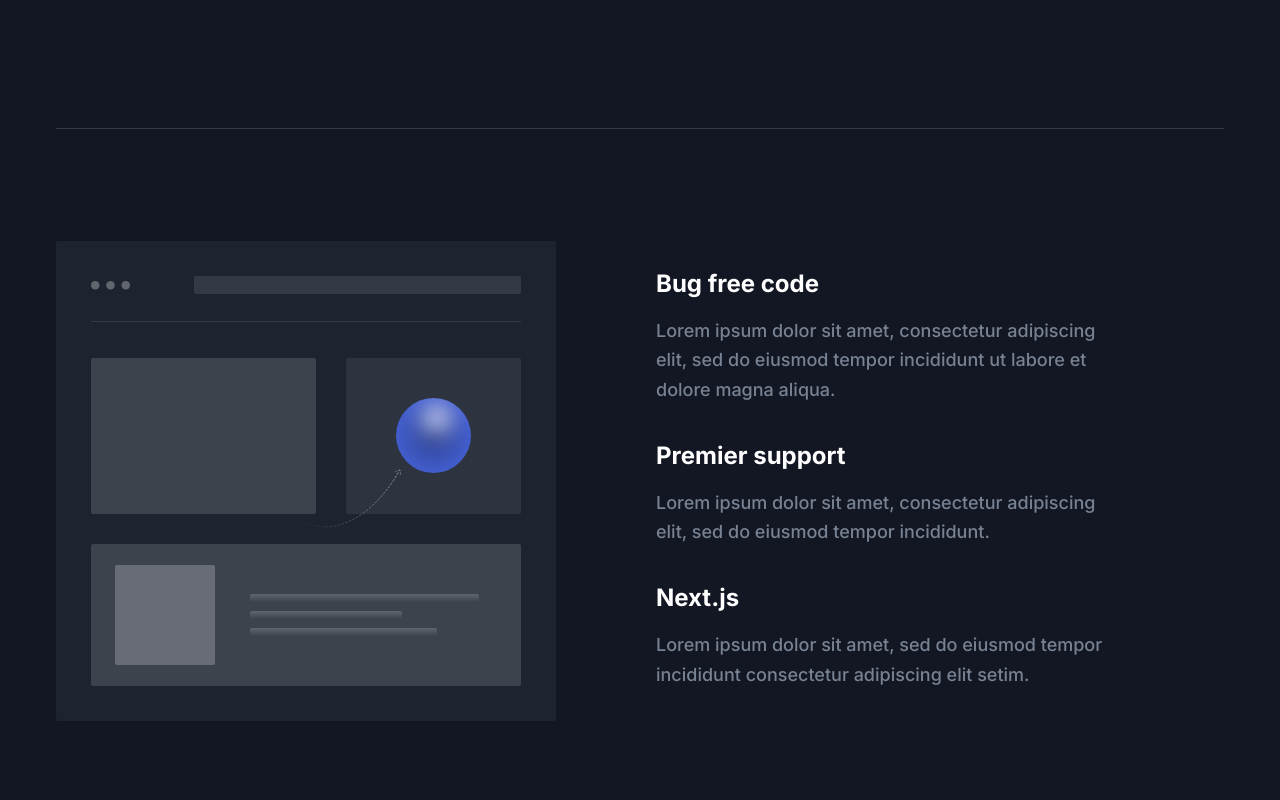
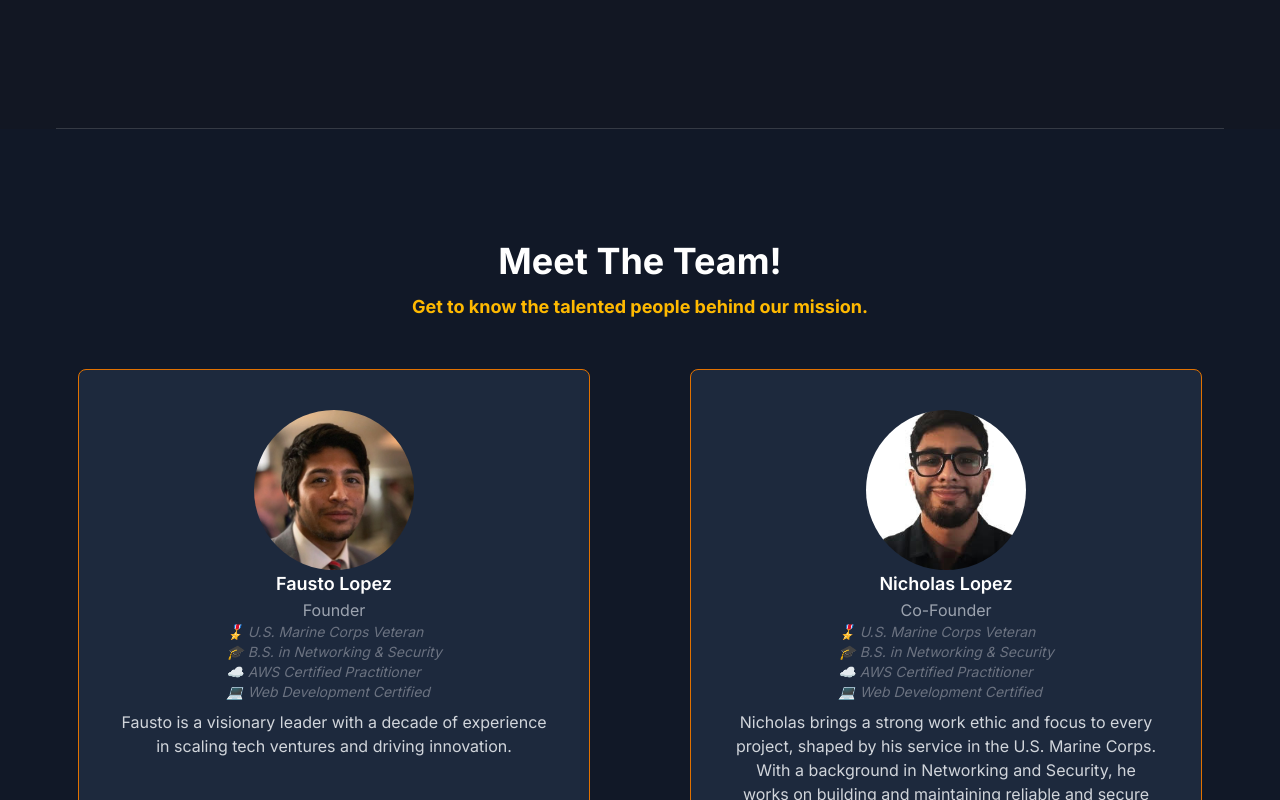
Before and after one commit to datafaust/queens-tech-bros, a Next.js app: page /about in a window 1280 px wide. Shown: the part 920-1720 px from the top of the page. Built offline with nearby package versions, Linux system fonts and the light colour scheme.

Commit message:
added team info

```diff
--- a/src/app/page.tsx
+++ b/src/app/page.tsx
@@ -23,7 +23,7 @@ export default function Home() {
       <ScrollUp />
       <Hero />
       <Features />
-      <Video />
+      {/* <Video /> */}
       <Brands />
       <AboutSectionOne />
       <AboutSectionTwo />
--- a/src/components/About/AboutSectionTwo.tsx
+++ b/src/components/About/AboutSectionTwo.tsx
@@ -1,59 +1,34 @@
 import Image from "next/image";
-
+import TeamMemberCard from "../../components/TeamCard/TeamCard";
+import faustoHeadshot from "../../../public/images/team/faustoHeadshot.jpeg";
+import nicholasHeadshot from "../../../public/images/team/nicoHeadshot.jpg";
 const AboutSectionTwo = () => {
   return (
-    <section className="py-16 md:py-20 lg:py-28">
-      <div className="container">
-        <div className="-mx-4 flex flex-wrap items-center">
-          <div className="w-full px-4 lg:w-1/2">
-            <div
-              className="relative mx-auto mb-12 aspect-25/24 max-w-[500px] text-center lg:m-0"
-              data-wow-delay=".15s"
-            >
-              <Image
-                src="/images/about/about-image-2.svg"
-                alt="about image"
-                fill
-                className="drop-shadow-three dark:hidden dark:drop-shadow-none"
-              />
-              <Image
-                src="/images/about/about-image-2-dark.svg"
-                alt="about image"
-                fill
-                className="hidden drop-shadow-three dark:block dark:drop-shadow-none"
-              />
-            </div>
-          </div>
-          <div className="w-full px-4 lg:w-1/2">
-            <div className="max-w-[470px]">
-              <div className="mb-9">
-                <h3 className="mb-4 text-xl font-bold text-black dark:text-white sm:text-2xl lg:text-xl xl:text-2xl">
-                  Bug free code
-                </h3>
-                <p className="text-base font-medium leading-relaxed text-body-color sm:text-lg sm:leading-relaxed">
-                  Lorem ipsum dolor sit amet, consectetur adipiscing elit, sed
-                  do eiusmod tempor incididunt ut labore et dolore magna aliqua.
-                </p>
-              </div>
-              <div className="mb-9">
-                <h3 className="mb-4 text-xl font-bold text-black dark:text-white sm:text-2xl lg:text-xl xl:text-2xl">
-                  Premier support
-                </h3>
-                <p className="text-base font-medium leading-relaxed text-body-color sm:text-lg sm:leading-relaxed">
-                  Lorem ipsum dolor sit amet, consectetur adipiscing elit, sed
-                  do eiusmod tempor incididunt.
-                </p>
-              </div>
-              <div className="mb-1">
-                <h3 className="mb-4 text-xl font-bold text-black dark:text-white sm:text-2xl lg:text-xl xl:text-2xl">
-                  Next.js
-                </h3>
-                <p className="text-base font-medium leading-relaxed text-body-color sm:text-lg sm:leading-relaxed">
-                  Lorem ipsum dolor sit amet, sed do eiusmod tempor incididunt
-                  consectetur adipiscing elit setim.
-                </p>
-              </div>
-            </div>
+    <section className="py-16 md:py-20 lg:py-28 bg-gray-900">
+      <div className="container mx-auto px-4">
+        <div className="flex flex-col items-center">
+          <h1 className="text-center text-4xl font-bold mb-3 text-white">
+            Meet The Team!
+          </h1>
+          <p className="text-base text-center md:text-lg text-amber-400 font-bold mb-12">
+            Get to know the talented people behind our mission.
+          </p>
+
+          <div className="flex flex-wrap justify-center gap-25">
+            <TeamMemberCard
+              name="Fausto Lopez"
+              title="Founder"
+              accolades={`🎖️ U.S. Marine Corps Veteran\n🎓 B.S. in Networking & Security\n☁️ AWS Certified Practitioner\n💻 Web Development Certified`}
+              description="Fausto is a visionary leader with a decade of experience in scaling tech ventures and driving innovation."
+              image={faustoHeadshot}
+            />
+            <TeamMemberCard
+              name="Nicholas Lopez"
+              title="Co-Founder"
+              accolades={`🎖️ U.S. Marine Corps Veteran\n🎓 B.S. in Networking & Security\n☁️ AWS Certified Practitioner\n💻 Web Development Certified`}
+              description="Nicholas brings a strong work ethic and focus to every project, shaped by his service in the U.S. Marine Corps. With a background in Networking and Security, he works on building and maintaining reliable and secure networks, and uses cloud tools like AWS to support business infrastructure. He’s also a web developer who has built websites and apps for small businesses—helping them advertise, connect with customers, and grow their presence online."
+              image={nicholasHeadshot}
+            />
           </div>
         </div>
       </div>
--- /dev/null
+++ b/src/components/TeamCard/TeamCard.jsx
@@ -0,0 +1,24 @@
+import Image from "next/image";
+
+const TeamMemberCard = ({ name, title, accolades, description, image }) => {
+  return (
+    <div className="border border-amber-600 bg-slate-800 rounded-lg max-w-lg p-10">
+      <div className="flex flex-col items-center text-center">
+        <div className="relative w-40 h-40 rounded-full overflow-hidden">
+          <Image
+            src={image}
+            alt={name}
+            fill
+            className="object-cover"
+          />
+        </div>
+        <h2 className="text-lg font-semibold text-white">{name}</h2>
+        <p className="text-md text-gray-400">{title}</p>
+        <p className="text-sm text-gray-500 italic whitespace-pre-line text-left mb-2">{accolades}</p>
+        <p className="text-md text-gray-300">{description}</p>
+      </div>
+    </div>
+  );
+};
+
+export default TeamMemberCard;
```
Also changed, not shown: src/components/About/AboutSectionOne.tsx (+37 -0 lines), public/images/team/faustoHeadshot.jpeg (added), public/images/team/nicoHeadshot.jpg (added).
